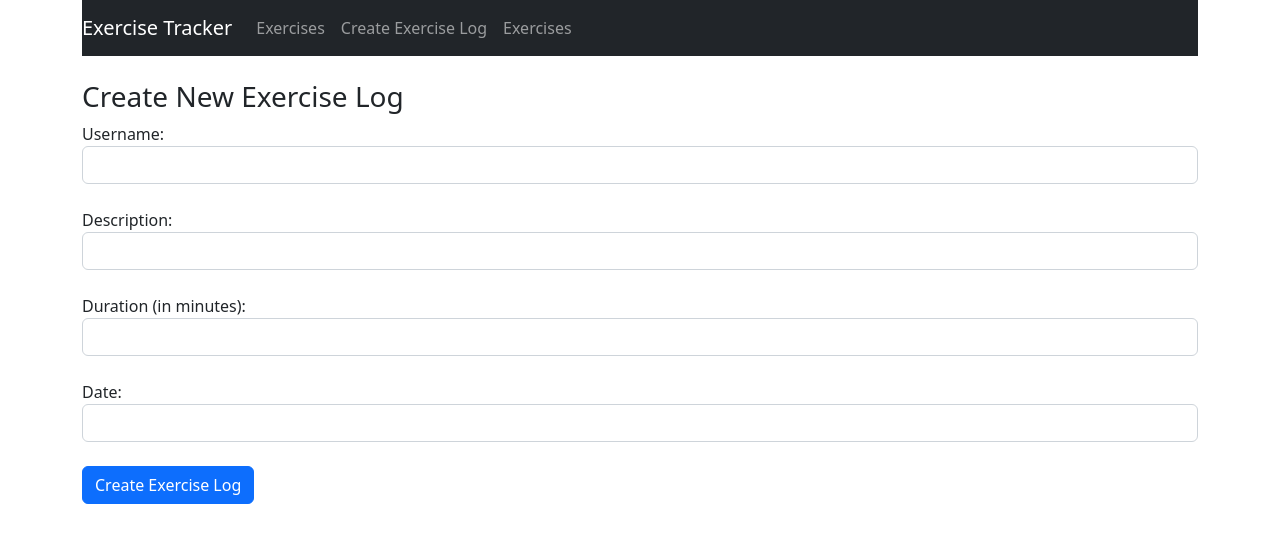
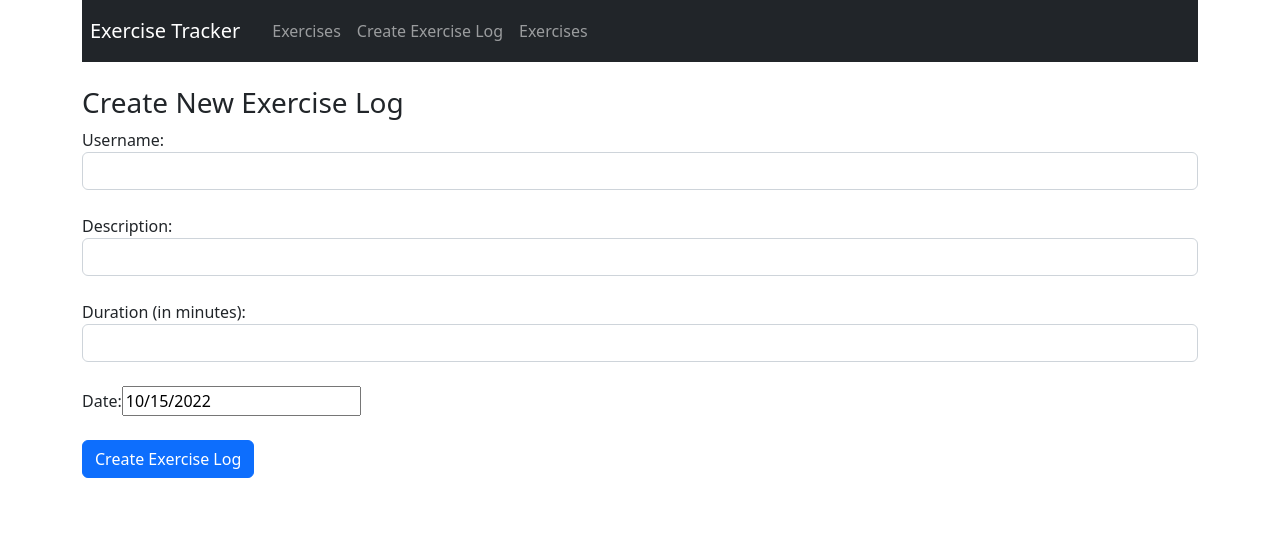
Before and after one commit to daniel-avzaradel/mern-exercise-tracker, a React (Create React App) app: page /create in a window 1280 px wide. Shown: the top 542 px of the page. Built offline with nearby package versions, Linux system fonts and the light colour scheme; the HTML template or start-up script is replaced by a standard one.

Commit message:
using react-datepicker

```diff
--- a/package.json
+++ b/package.json
@@ -8,6 +8,7 @@
     "@testing-library/user-event": "^13.5.0",
     "bootstrap": "^5.2.2",
     "react": "^18.2.0",
+    "react-datepicker": "^4.8.0",
     "react-dom": "^18.2.0",
     "react-router-dom": "^6.4.2",
     "react-scripts": "5.0.1",
--- a/src/components/create-exercise.component.js
+++ b/src/components/create-exercise.component.js
@@ -1,4 +1,6 @@
 import React, { useState } from 'react';
+import DatePicker from 'react-datepicker';
+import 'react-datepicker/dist/react-datepicker.css';
 
 const CreateExercise = () => {
   const [users, setUsers] = useState([]);
@@ -6,10 +8,14 @@ const CreateExercise = () => {
   const [username, setUsername] = useState('user');
   const [description, setDescription] = useState();
   const [duration, setDuration] = useState();
-  const [date, setDate] = useState();
+  const [date, setDate] = useState(new Date());
 
   const changeUsername = (e) => {
     setUsername(e.target.value);
+  };
+
+  const changeDate = (date) => {
+    setDate(date);
   };
 
   const handleSumbit = (e) => {
@@ -43,7 +49,7 @@ const CreateExercise = () => {
         <br />
         <div className="form-group">
           <label htmlFor="">Date: </label>
-          <input type="text" className="form-control" value={date} />
+          <DatePicker selected={date} onChange={changeDate} />
         </div>
         <br />
         <div className="form-group">
--- a/src/components/navbar.component.js
+++ b/src/components/navbar.component.js
@@ -4,9 +4,11 @@ import { Link } from 'react-router-dom';
 const Navbar = () => {
   return (
     <nav className="navbar navbar-dark bg-dark navbar-expand-lg">
-      <Link to="/" className="navbar-brand">
-        Exercise Tracker
-      </Link>
+      <div className="p-2">
+        <Link to="/" className="navbar-brand">
+          Exercise Tracker
+        </Link>
+      </div>
       <div className="collapse navbar-collapse">
         <ul className="navbar-nav mr-auto">
           <li className="navbar-item">
```
Also changed, not shown: 1 other file (tests, documents, lock files or other folders).
